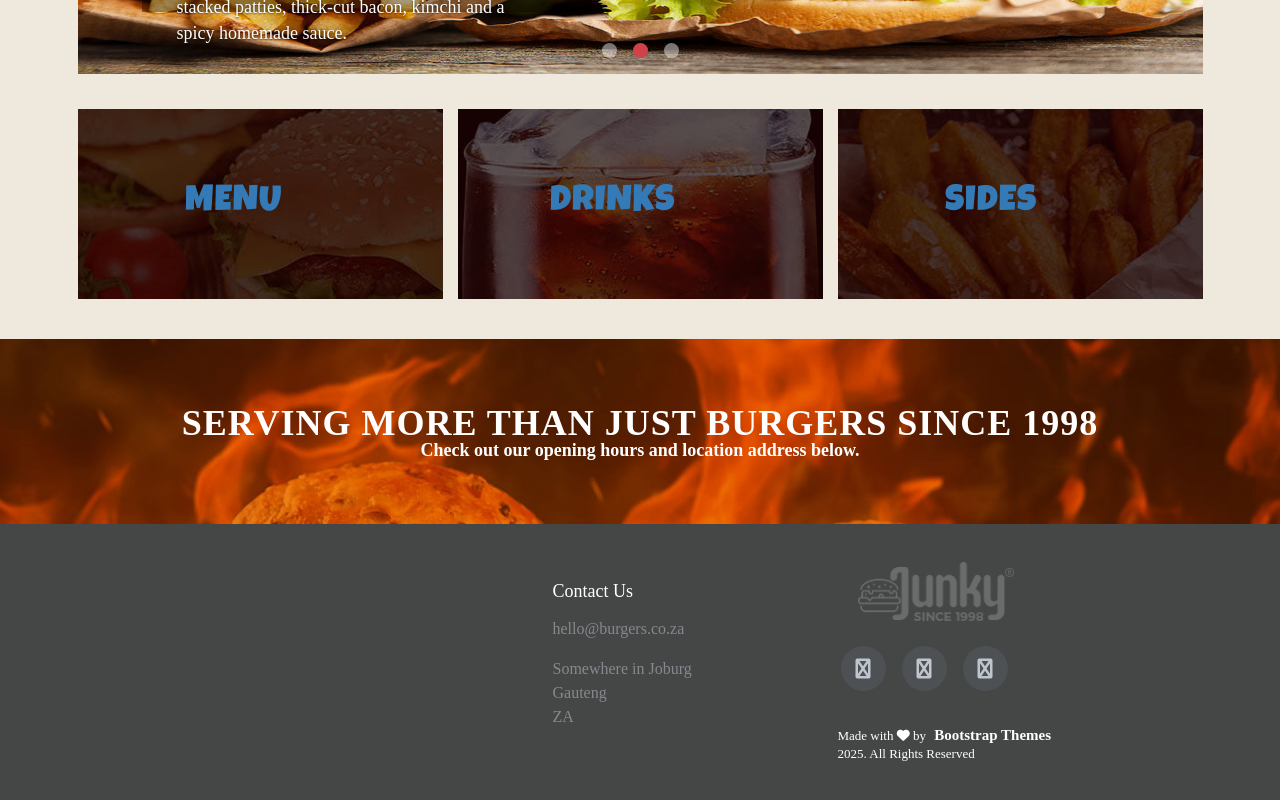
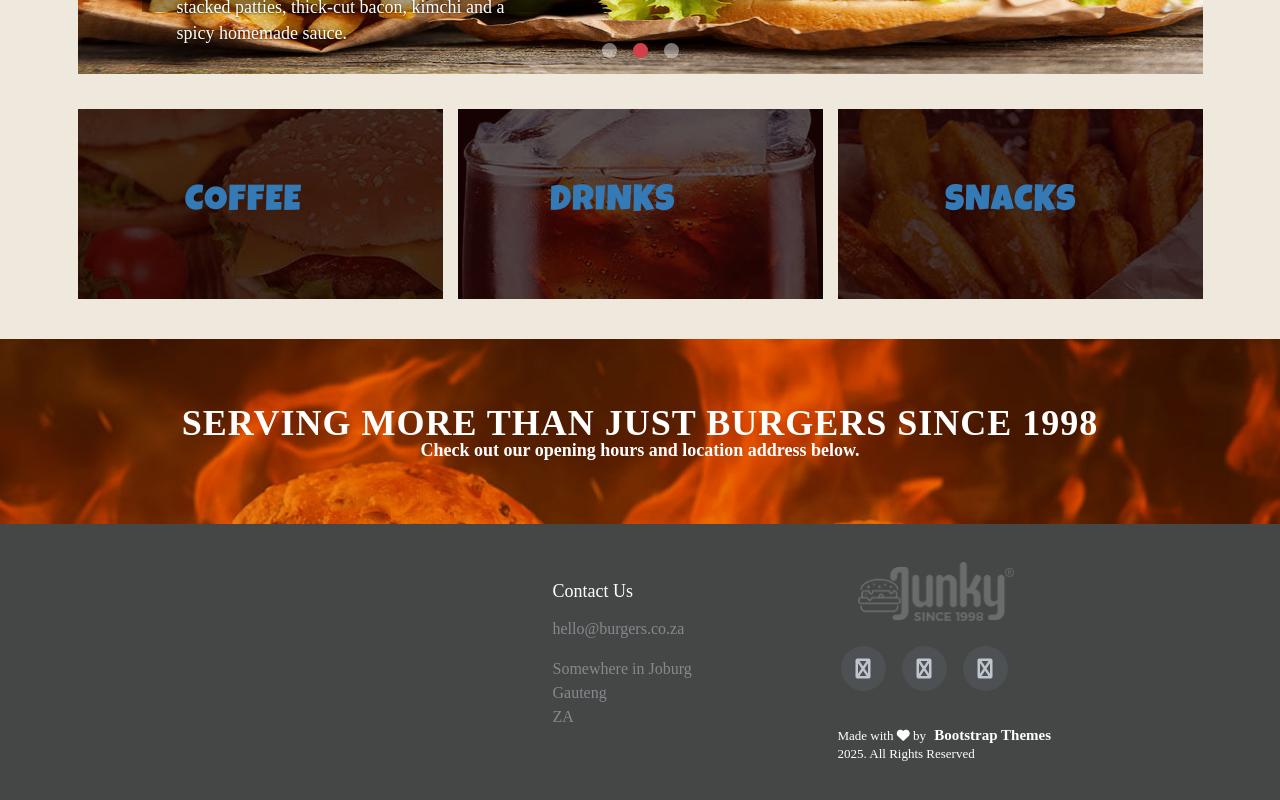
Before and after one commit to BongaGougota0/Angular_Client, an Angular app in the folder client/BurgerClient/: page /home in a window 1280 px wide. Shown: the part 1256-2056 px from the top of the page. Built offline with nearby package versions, Linux system fonts and the light colour scheme; no server answers; a web font is replaced by a local one.

Commit message:
edit categories on the home page. correspond to categories that exist on the database.

```diff
--- a/client/BurgerClient/src/app/home/home.component.html
+++ b/client/BurgerClient/src/app/home/home.component.html
@@ -150,10 +150,10 @@
         <div class="row forth_sec">
             <div class="col-sm-4">
                 <div class="menu">
-                    <a (click)="viewProductsByCategory('menu')">
+                    <a (click)="viewProductsByCategory('COFFEE')">
                         <div class="inner_content">
                             <span class="flaticon flaticon-burger"></span>
-                            <h2>menu</h2>
+                            <h2>Coffee</h2>
                         </div>
                     </a>
                 </div>
@@ -173,7 +173,7 @@
                     <a (click)="viewProductsByCategory('SNACKS')" class="">
                         <div class="inner_content">
                             <span class="flaticon flaticon-food"></span>
-                            <h2>sides</h2>
+                            <h2>SNACKS</h2>
                         </div>
                     </a>
                 </div>
```
